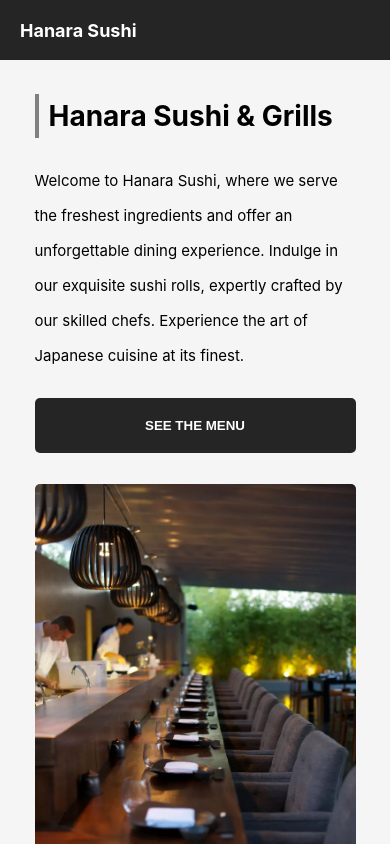
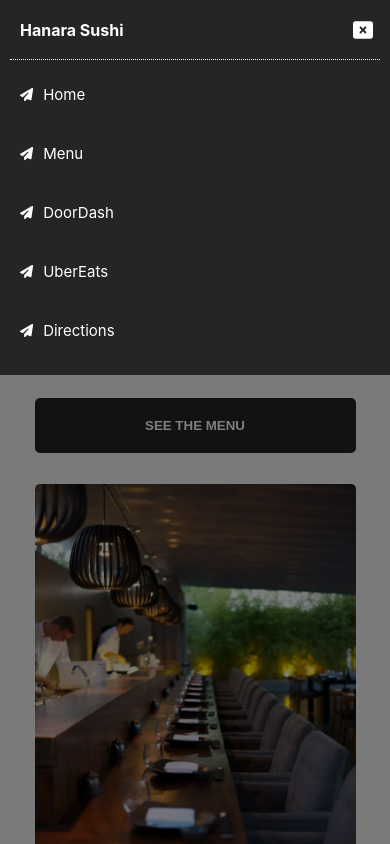
Before and after one commit to JunLee8108/hanara-sushi, a React (Create React App) app: page / in a window 390 px wide. Both pictures are taken after a click on the element "Hanara Sushi". Shown: the top 844 px of the page. Built offline with nearby package versions, Linux system fonts and the light colour scheme.

Commit message:
mobile navbar added

```diff
--- a/package.json
+++ b/package.json
@@ -3,6 +3,9 @@
   "version": "0.1.0",
   "private": true,
   "dependencies": {
+    "@fortawesome/fontawesome-svg-core": "^6.4.2",
+    "@fortawesome/free-solid-svg-icons": "^6.4.2",
+    "@fortawesome/react-fontawesome": "^0.2.0",
     "@testing-library/jest-dom": "^5.17.0",
     "@testing-library/react": "^13.4.0",
     "@testing-library/user-event": "^13.5.0",
--- a/src/components/navbar/Navbar.css
+++ b/src/components/navbar/Navbar.css
@@ -1,3 +1,7 @@
+.navbar-menu-box-mobile {
+  display: none;
+}
+
 .navbar-bg {
   width: 100%;
   background-color: #252525;
@@ -47,9 +51,28 @@
 @media screen and (max-width: 1280px) {
   /* TODO */
   .navbar-title-box {
-    width: 100%;
+    width: 50%;
     justify-content: flex-start;
     align-items: center;
+  }
+
+  .navbar-menu-box-mobile {
+    width: 50%;
+    display: flex;
+    justify-content: flex-end;
+    align-items: center;
+    padding-right: 5px;
+  }
+
+  .navbar-menu-bar {
+    padding: 12px;
+    border: none;
+    color: white;
+    background-color: transparent;
+  }
+
+  .navbar-title {
+    font-size: 16px;
   }
 
   .navbar-menu-box {
--- a/src/components/navbar/Navbar.tsx
+++ b/src/components/navbar/Navbar.tsx
@@ -1,8 +1,16 @@
 import "./Navbar.css";
+import NavbarMobileMenuModal from "./NavbarMobileMenuModal";
+
+import { useState } from "react";
 
 import { useNavigate, useLocation } from "react-router-dom";
+import { FontAwesomeIcon } from "@fortawesome/react-fontawesome";
+import { faBars } from "@fortawesome/free-solid-svg-icons";
+import { faRectangleXmark } from "@fortawesome/free-solid-svg-icons";
 
 export default function Navbar() {
+  const [openMobileModal, setOpenMobileModal] = useState(false);
+
   const navigate = useNavigate();
   const location = useLocation();
 
@@ -25,15 +33,38 @@ export default function Navbar() {
     }
   };
 
+  const handleMobileMenuBar = () => {
+    setOpenMobileModal((openMobileModal) => !openMobileModal);
+  };
+
   return (
     <>
       <div className="navbar-bg">
         <div className="navbar-container display-flex mg-left-right-auto">
           <div className="navbar-title-box display-flex">
-            <h3 className="navbar-title" onClick={() => navigate("/")}>
+            <h3
+              className="navbar-title"
+              onClick={() => {
+                navigate("/");
+                const BrowserWidth = document.body.scrollWidth;
+                if (BrowserWidth <= 1280) {
+                  handleMobileMenuBar();
+                }
+              }}
+            >
               Hanara Sushi
             </h3>
           </div>
+
+          <ul className="navbar-menu-box-mobile">
+            <button className="navbar-menu-bar" onClick={handleMobileMenuBar}>
+              {openMobileModal ? (
+                <FontAwesomeIcon icon={faRectangleXmark} size="xl" />
+              ) : (
+                <FontAwesomeIcon icon={faBars} size="xl" />
+              )}
+            </button>
+          </ul>
 
           <ul className="navbar-menu-box display-flex">
             <li className="navbar-menu" onClick={() => handleNavigation("/")}>
@@ -84,6 +115,13 @@ export default function Navbar() {
           </ul>
         </div>
       </div>
+
+      {openMobileModal ? (
+        <NavbarMobileMenuModal
+          setOpenMobileModal={setOpenMobileModal}
+          handleNavigation={handleNavigation}
+        />
+      ) : null}
     </>
   );
 }
--- /dev/null
+++ b/src/components/navbar/NavbarMobileMenuModal.css
@@ -0,0 +1,37 @@
+.navbar-mobile-modal-bg {
+  position: fixed;
+  left: 0;
+  top: 59px;
+  width: 100%;
+  height: 100%;
+  background-color: rgba(0, 0, 0, 0.5);
+  z-index: 5;
+}
+
+.navbar-mobile-modal-container {
+  position: fixed;
+  left: 0;
+  top: 59px;
+  width: 100%;
+  background-color: #252525;
+}
+
+.navbar-mobile-border-line {
+  border-top: 1px dotted white;
+  width: 95%;
+}
+
+.navbar-mobile-menu-container {
+  margin: 0;
+  padding-top: 25px;
+  padding-bottom: 25px;
+  padding-left: 20px;
+  margin-bottom: 10px;
+  gap: 40px;
+  flex-direction: column;
+}
+
+.navbar-mobile-menu {
+  color: white;
+  list-style-type: none;
+}
--- /dev/null
+++ b/src/components/navbar/NavbarMobileMenuModal.tsx
@@ -0,0 +1,102 @@
+import "./NavbarMobileMenuModal.css";
+
+import { FontAwesomeIcon } from "@fortawesome/react-fontawesome";
+import { faPaperPlane } from "@fortawesome/free-solid-svg-icons";
+
+export default function NavbarMobileMenuModal({
+  handleNavigation,
+  setOpenMobileModal,
+}: {
+  setOpenMobileModal: React.Dispatch<React.SetStateAction<boolean>>;
+  handleNavigation: (link: string) => void;
+}) {
+  const openExternalLink = (link: string) => {
+    window.location.href = link;
+  };
+
+  return (
+    <>
+      <div className="navbar-mobile-modal-bg">
+        <div className="navbar-mobile-modal-container">
+          <div className="navbar-mobile-border-line mg-left-right-auto"></div>
+
+          <ul className="navbar-mobile-menu-container display-flex">
+            <li
+              className="navbar-mobile-menu"
+              onClick={() => {
+                handleNavigation("/");
+                setOpenMobileModal(false);
+              }}
+            >
+              <FontAwesomeIcon
+                icon={faPaperPlane}
+                style={{ marginRight: "10px" }}
+                size="sm"
+              />
+              Home
+            </li>
+            <li
+              className="navbar-mobile-menu"
+              onClick={() => {
+                handleNavigation("/menu");
+                setOpenMobileModal(false);
+              }}
+            >
+              <FontAwesomeIcon
+                icon={faPaperPlane}
+                style={{ marginRight: "10px" }}
+                size="sm"
+              />
+              Menu
+            </li>
+            <li
+              className="navbar-mobile-menu"
+              onClick={() =>
+                openExternalLink(
+                  "https://www.doordash.com/store/hanara-sushi-&-grill-austin-538103/"
+                )
+              }
+            >
+              <FontAwesomeIcon
+                icon={faPaperPlane}
+                style={{ marginRight: "10px" }}
+                size="sm"
+              />
+              DoorDash
+            </li>
+            <li
+              className="navbar-mobile-menu"
+              onClick={() =>
+                openExternalLink(
+                  "https://www.ubereats.com/store/hanara-sushi-%26-grill/L6M5__3yT8Wb6ehcNqgq4Q"
+                )
+              }
+            >
+              <FontAwesomeIcon
+                icon={faPaperPlane}
+                style={{ marginRight: "10px" }}
+                size="sm"
+              />
+              UberEats
+            </li>
+            <li
+              className="navbar-mobile-menu"
+              onClick={() =>
+                openExternalLink(
+                  "https://www.google.com/maps/dir/30.6384402,-96.3332428/UberEats+hanara+sushi/@30.5385667,-98.3568873,8z/data=!3m1!4b1!4m9!4m8!1m1!4e1!1m5!1m1!1s0x8644cd19fb31201b:0xb2563ab2e51064b2!2m2!1d-97.7485706!2d30.3909983?entry=ttu"
+                )
+              }
+            >
+              <FontAwesomeIcon
+                icon={faPaperPlane}
+                style={{ marginRight: "10px" }}
+                size="sm"
+              />
+              Directions
+            </li>
+          </ul>
+        </div>
+      </div>
+    </>
+  );
+}
--- a/src/pages/home/HomeIntro.tsx
+++ b/src/pages/home/HomeIntro.tsx
@@ -1,9 +1,13 @@
 import "./HomeIntro.css";
 import "./Home.css";
+
+import { useNavigate } from "react-router-dom";
 
 const logo = require("../../assets/bg.webp");
 
 export default function HomeIntro() {
+  const navigate = useNavigate();
+
   return (
     <div className="home-intro-flex-container home-common-container mg-left-right-auto ">
       <div className="home-intro-flexbox">
@@ -17,7 +21,12 @@ export default function HomeIntro() {
           of Japanese cuisine at its finest.
         </p>
         <div>
-          <button className="home-intro-order-button">SEE THE MENU</button>
+          <button
+            className="home-intro-order-button"
+            onClick={() => navigate("/menu")}
+          >
+            SEE THE MENU
+          </button>
         </div>
       </div>
       <div className="home-intro-flexbox">
--- a/src/pages/home/HomeLocation.tsx
+++ b/src/pages/home/HomeLocation.tsx
@@ -1,7 +1,5 @@
 import "./HomeLocation.css";
 import "./Home.css";
-
-const logo = require("../../assets/bg.webp");
 
 export default function HomeLocation() {
   return (
```
Also changed, not shown: 1 other file (tests, documents, lock files or other folders).
